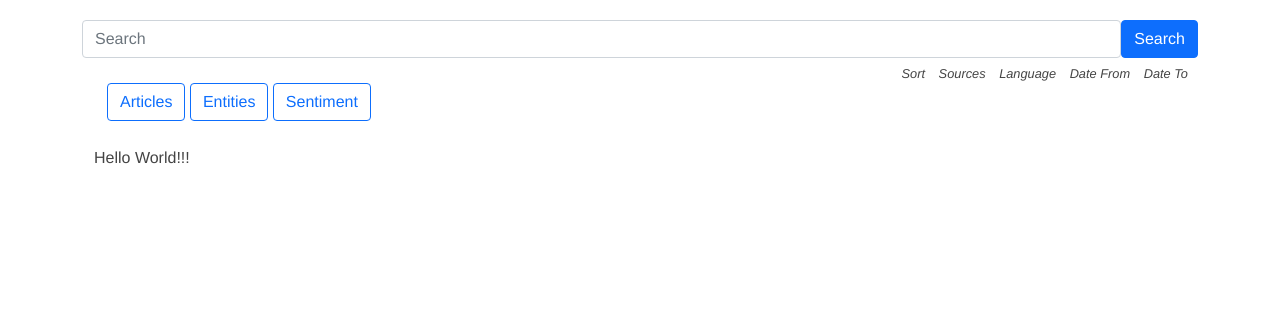
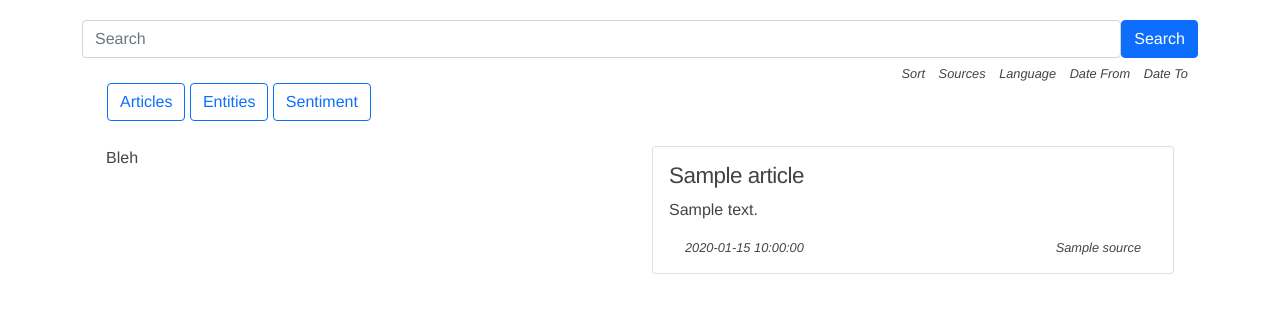
Before and after one commit to Pesinn/DataMining, a Flask app: template Frontend/templates/entities.html in a window 1280 px wide. Shown: the part 56-369 px from the top of the page. Run offline with Flask 2, Linux system fonts and the light colour scheme; the template is opened without the code that fills it: most values are stand-ins (such as "Sample title", 1, 10 or a date in 2020); some libraries are stand-ins or nearby versions.

Commit message:
F: Entities page initialized

```diff
--- a/Frontend/templates/articles.html
+++ b/Frontend/templates/articles.html
@@ -12,7 +12,7 @@
 
     <!-- Display articles -->
     <div class="col-md-12 col-lg-6">
-      {% for a in articles %}
+      {% for a in data %}
         {% for i in a.articles %}
 
           <div class="col-md-12 col-lg-12 Articles-box">
--- a/Frontend/templates/entities.html
+++ b/Frontend/templates/entities.html
@@ -3,5 +3,36 @@
 {% block sub_content %}
 <p hidden> {% block nav_title %}Articles{% endblock %}</p>
 
-<p>Hello World!!!</p>
+
+<div class="container">
+  <div class="row">
+
+    <div class="col-md-12 col-lg-6">
+      Bleh
+    </div>
+
+    <!-- Display articles -->
+    <div class="col-md-12 col-lg-6">
+      {% for a in data %}
+        {% for i in a.articles %}
+
+          <div class="col-md-12 col-lg-12 Articles-box">
+            <div class="card">
+              <div class="card-body">
+                <h5 class="card-title">{{ i.title }}</h5>
+                <p class="card-text">{{ i.description }}</p>
+                <div class="Article-footer">
+                  <p class="card-link u-floatRight u-marginRight">{{ i.source }}</p>
+                  <p class="card-link u-marginLeft"> {{ i.publish_date }} </p>
+                </div>
+              </div>
+            </div>
+          </div>
+
+        {% endfor %}
+      {% endfor %}
+    </div>
+
+  </div>
+</div>
 {% endblock %}
```
Also changed, not shown: Frontend/app.py (+12 -3 lines), Frontend/static/code/domain/entities/entities.py (added, +12 -0 lines).
